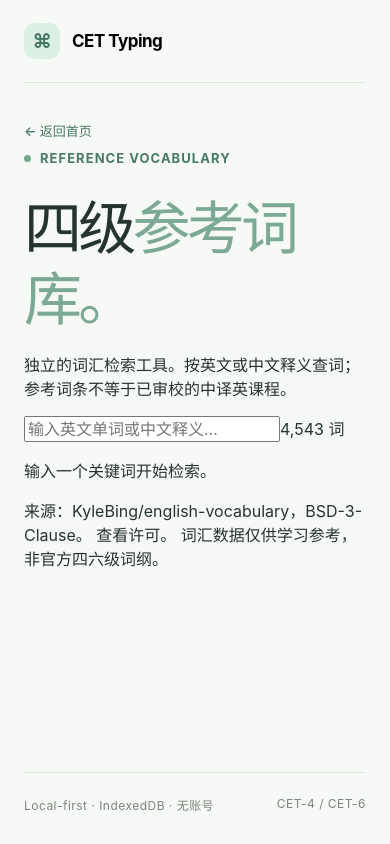
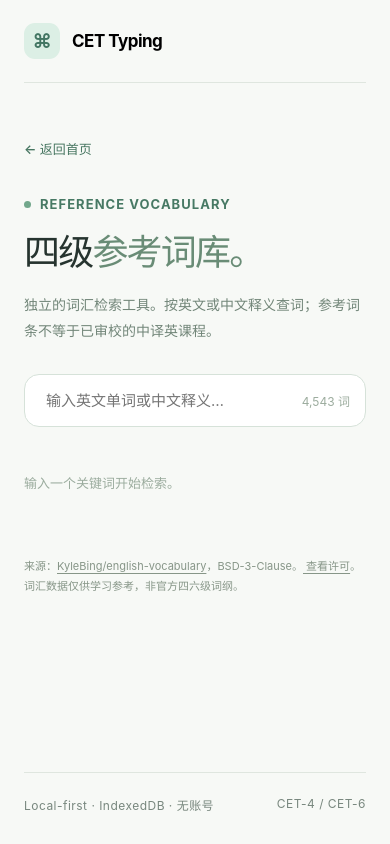
Before and after one commit to Kurumi33333/cet-typing, a React (Vite) app: page / in a window 390 px wide. Both pictures are taken after a click on the button "四级参考词库 ↗". Built offline with nearby package versions, Linux system fonts and the light colour scheme; what ts-fsrs would draw is missing.

Commit message:
style(vocab): minimal responsive word lookup with lightweight source attribution

```diff
--- a/src/styles.css
+++ b/src/styles.css
@@ -189,3 +189,35 @@ h1 em { color: #7ba995; font-style: normal; }
 .data-tools button:hover:not(:disabled) { text-decoration:underline; text-underline-offset:4px; }
 .data-tools button:disabled { opacity:.4; cursor:wait; }
 .data-tools .danger-text { color:#ad7770; }
+
+/* V0.5: reference wordbook is separate from verified progressive lessons. */
+.lexicon-entry { margin: 24px 0 18px; padding: 17px 0; border-top: 1px solid #dce7df; max-width: 580px; display:flex; align-items:center; justify-content:space-between; gap:16px; flex-wrap:wrap; }
+.lexicon-entry-copy { display:flex; flex-direction:column; gap:6px; }
+.lexicon-entry-copy strong { color:#486c55; font-size:14px; font-weight:660; }
+.lexicon-entry-copy span { font-size:12px; color:#809486; line-height:1.6; }
+.lexicon-entry-actions { display:flex; gap:11px; flex-wrap:wrap; }
+.lexicon-entry-actions button { cursor:pointer; border:1px solid #dbe7dd; border-radius:999px; padding:8px 12px; color:#526b57; background:#f0f5f1; font-size:12px; }
+.lexicon-entry-actions button:hover { background:#e1eee4; }
+.review-future { font-size:12px; color:#82988a; margin:0; }
+.lexicon-page { padding:35px 0 75px; width:100%; max-width:800px; margin:0 auto; flex:1; }
+.lexicon-page .eyebrow { margin-top:42px; }
+.lexicon-page h1 { font-size:clamp(36px,5.2vw,54px); font-weight:650; letter-spacing:-.05em; margin:18px 0; }
+.lexicon-page h1 em { font-family:Georgia,"Noto Serif SC",serif; font-weight:400; color:#698c76; font-style:normal; }
+.lexicon-intro { color:#728679; max-width:600px; line-height:1.85; font-size:14px; }
+.lexicon-search { margin-top:30px; display:flex; align-items:center; gap:8px; background:#fff; border:1px solid #d6e2d9; padding:10px 15px; border-radius:15px; }
+.lexicon-search:focus-within { border-color:#81aa91; }
+.lexicon-search input { flex:1; border:none; outline:none; min-width:0; background:transparent; color:#334b3d; font-size:15px; padding:6px; }
+.lexicon-search input:focus-visible { outline:none; }
+.lexicon-search > span { color:#9cac9e; font-size:12px; white-space:nowrap; }
+.lexicon-hint { color:#8a9a8d; font-size:12px; margin:14px 0 10px; }
+.lexicon-results { margin-top:16px; }
+.lexicon-result { padding:15px 0; border-bottom:1px solid #e5ede6; display:flex; align-items:flex-start; justify-content:space-between; flex-wrap:wrap; gap:6px 15px; }
+.lexicon-wordline { display:flex; gap:9px; align-items:center; }
+.lexicon-wordline strong { font-size:17px; color:#344e40; font-weight:640; }
+.lexicon-wordline button { border:0; background:transparent; padding:5px; border-radius:8px; cursor:pointer; font-size:15px; }
+.lexicon-wordline button:hover { background:#e6efe9; }
+.lexicon-result > span { max-width:65%; font-size:12px; color:#778b7b; line-height:1.8; overflow-wrap:anywhere; }
+.lexicon-empty { padding:30px 0; color:#9bac9e; font-size:13px; }
+.lexicon-attribution { color:#879688; font-size:11px; line-height:1.8; margin-top:35px; }
+.lexicon-attribution a { text-decoration:underline; text-underline-offset:3px; }
+@media (max-width: 560px) { .lexicon-page { padding-top:18px; } .lexicon-page .eyebrow { margin-top:28px; } .lexicon-result > span { max-width:100%; } }
```
